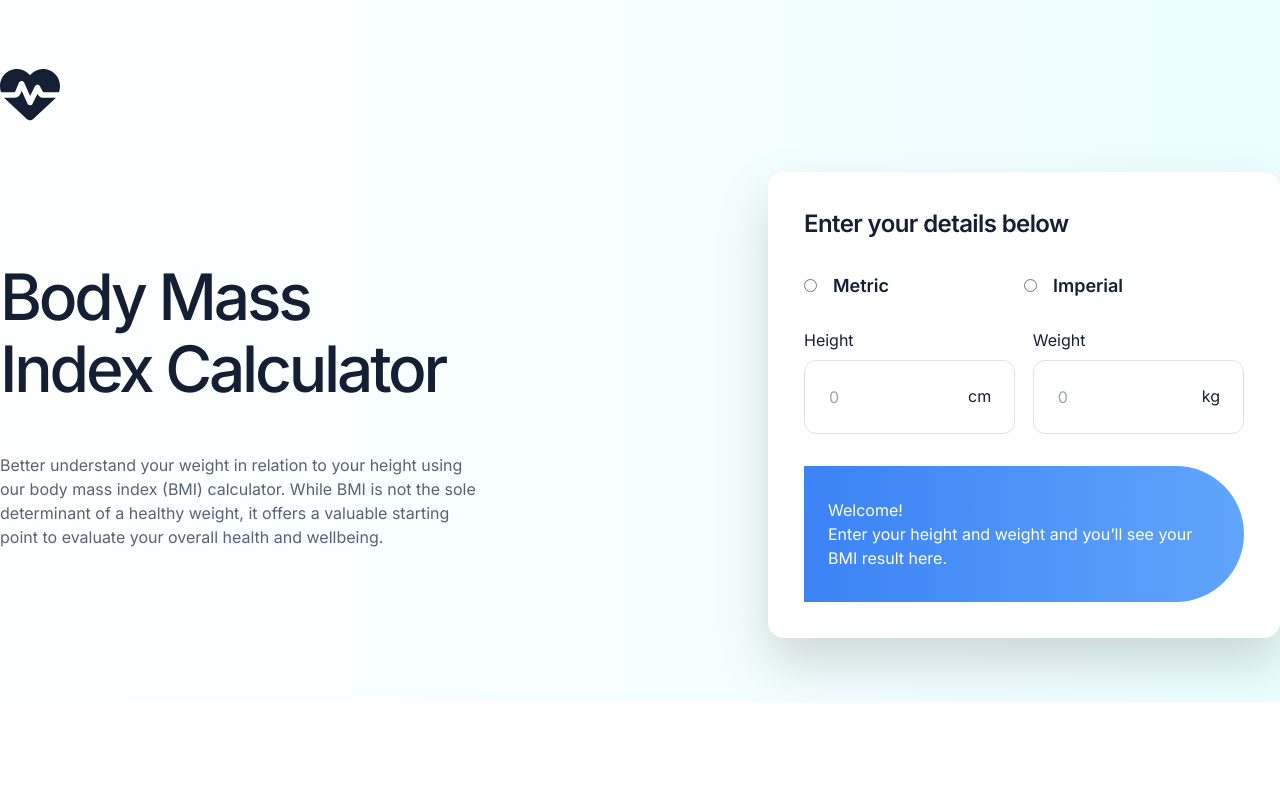
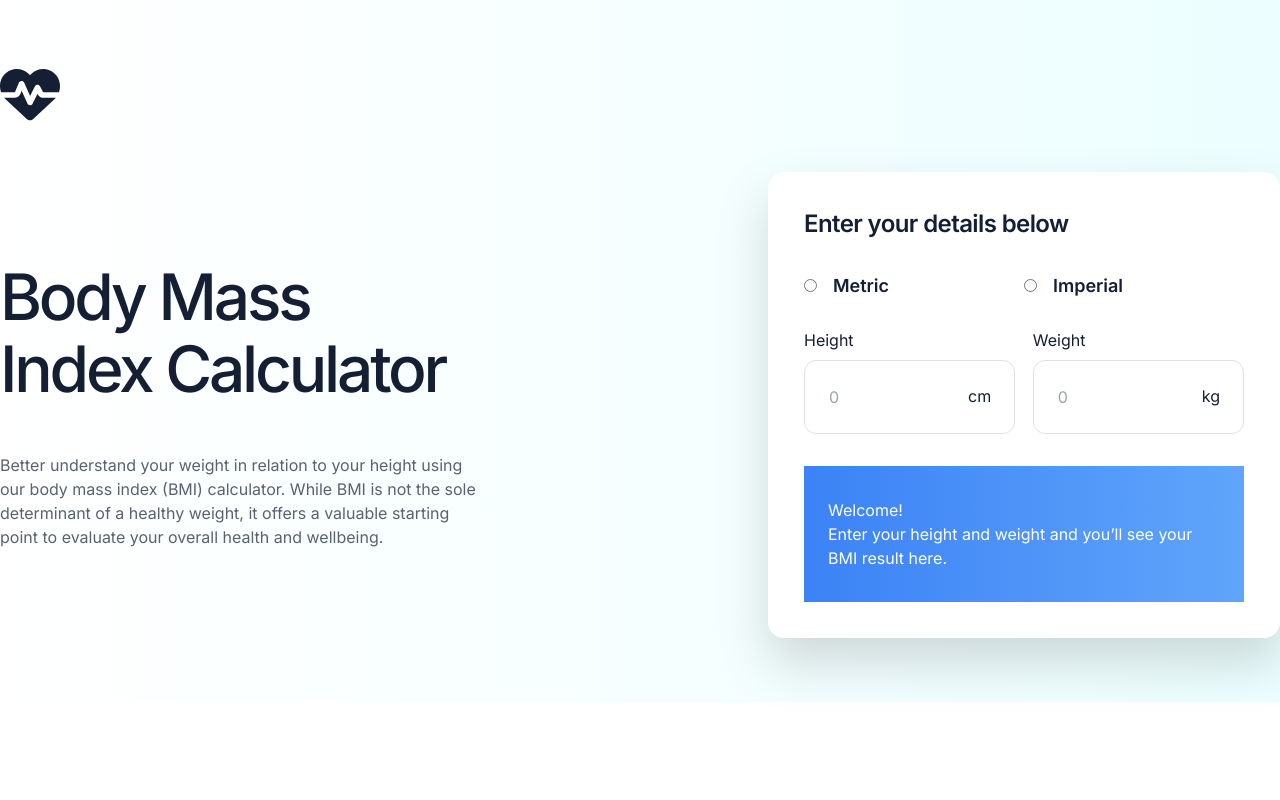
Before and after one commit to ntjnh/fem-bmi-calculator, a React (Vite) app: page / in a window 1280 px wide. Shown: the top 800 px of the page. Built offline with nearby package versions, Linux system fonts and the light colour scheme.

Commit message:
Remove border radius from result div

```diff
--- a/src/components/Form.jsx
+++ b/src/components/Form.jsx
@@ -60,7 +60,7 @@ export default function Form() {
                 </div>
             </div>
 
-            <div className="bg-gradient-to-r from-blue-500 to-blue-400 mt-8 px-6 py-8 rounded-l-md rounded-r-full text-white">
+            <div className="bg-gradient-to-r from-blue-500 to-blue-400 mt-8 px-6 py-8 text-white">
 
                 {bmiResult ? <Result bmi={bmiResult} /> : starterText}
 
```
